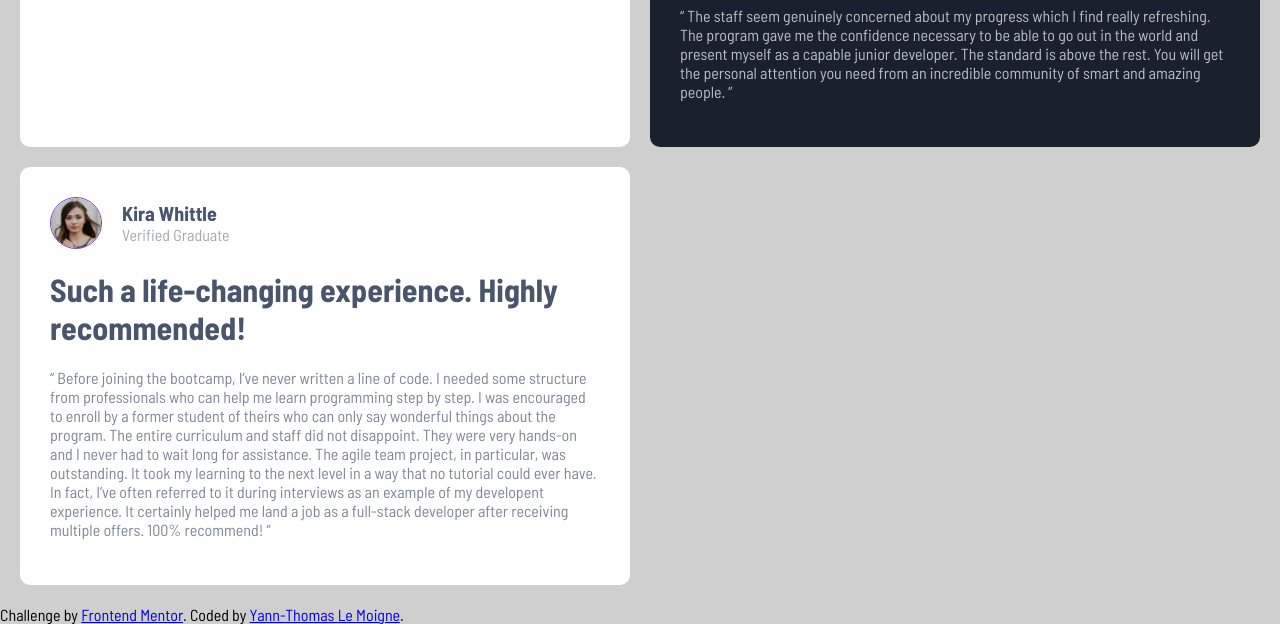
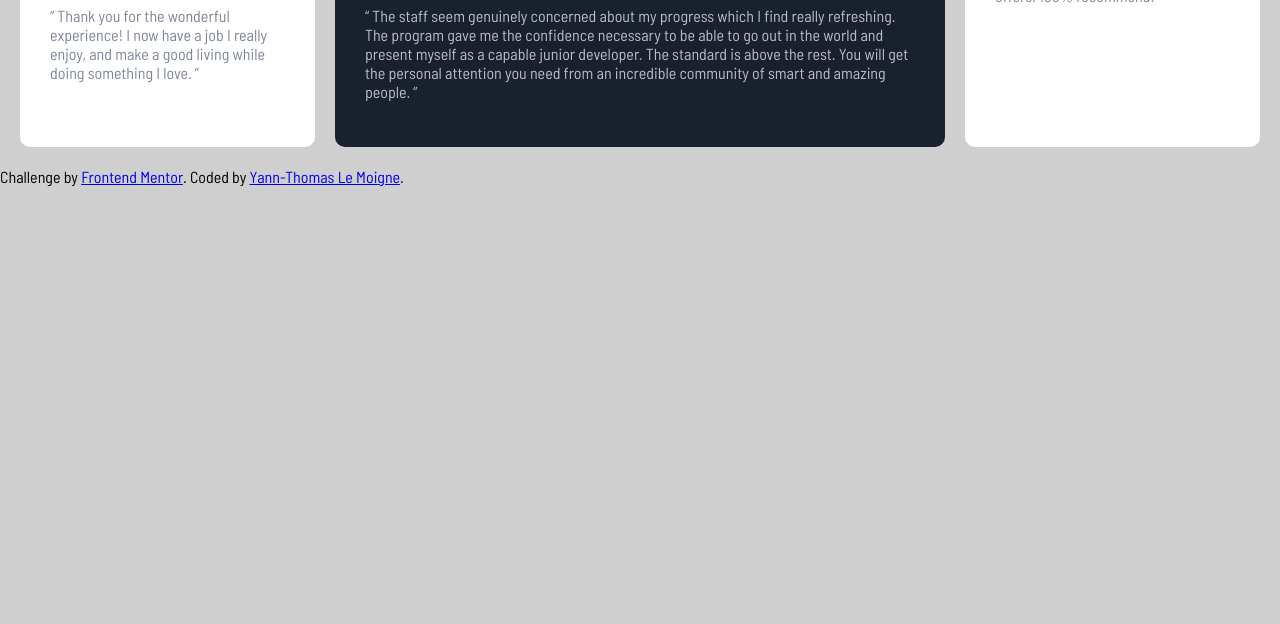
Before and after one commit to yatho/testimonials-grid-section, a plain HTML site: page index.html in a window 1280 px wide. Shown: the part 729-1353 px from the top of the page. After the commit the page ends 915 px from the top, so only its background shows below. Drawn offline with Linux system fonts and the light colour scheme.

Commit message:
Changement mineur

```diff
--- a/style.css
+++ b/style.css
@@ -24,7 +24,7 @@ body {
 
 main {
   display: grid;
-  grid-template-columns: repeat(auto-fill, minmax(450px, 1fr));
+  grid-template-columns: repeat(auto-fill, minmax(350px, 1fr));
   gap: 20px;
   margin: 20px;
 }
@@ -100,7 +100,7 @@ main {
   }
 }
 
-@media screen and (width > 1440px) {
+@media screen and (width > 750px) {
   main {
     grid-template-columns: repeat(4, 1fr);
     grid-template-rows: repeat(2, 1fr);
```
